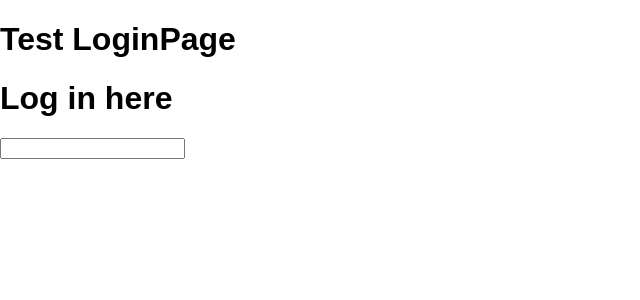
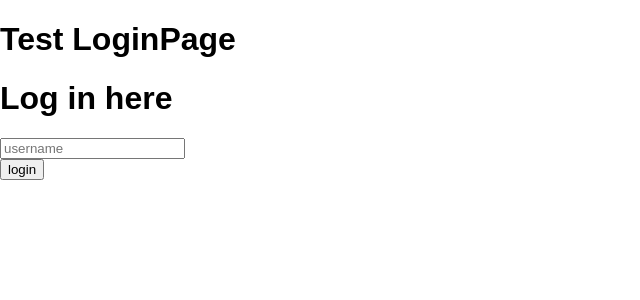
Before and after one commit to dylandorsey/login-get-post, a React (Create React App) app: page /#/home in a window 1280 px wide. Shown: the top 300 px of the page, without its empty margins (0-640 px from the left). Built offline with nearby package versions, Linux system fonts and the light colour scheme.

Commit message:
login button initializes function

```diff
--- a/src/components/LoginPage/LoginPage.js
+++ b/src/components/LoginPage/LoginPage.js
@@ -3,6 +3,13 @@ import React, { Component } from 'react';
 class LoginPage extends Component {
     constructor(props) {
         super(props);
+
+    }
+
+    login = event => {
+        event.preventDefault();
+
+        console.log('init login');
 
     }
 
@@ -20,9 +27,11 @@ class LoginPage extends Component {
                     <input
                         type="text"
                         name="username"
+                        placeholder="username"
                     >
                     </input>
                 </form>
+                <button onClick={this.login}>login</button>
             </div>
         );
     }
```
Lines whose indentation alone changed are shown as unchanged.
